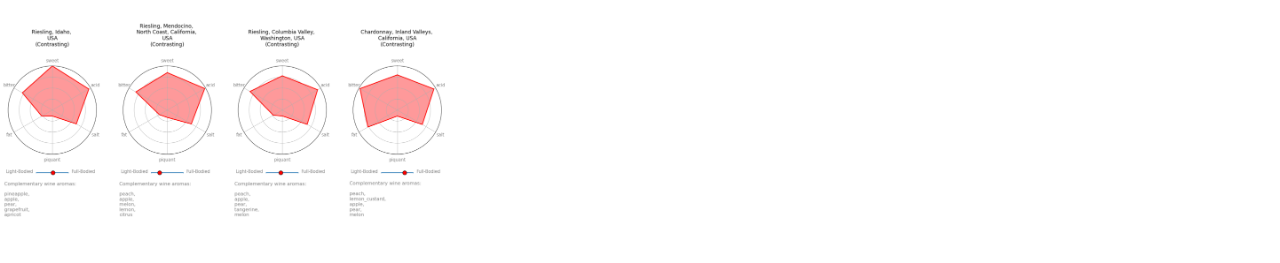
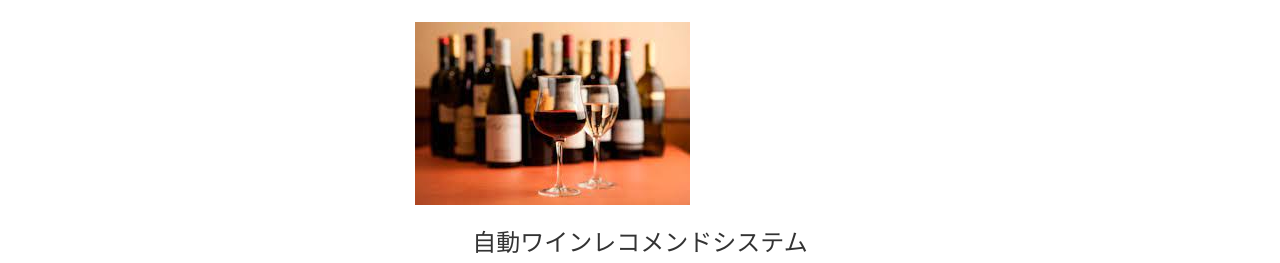
Before and after one commit to TsukasaMatsuya/test_portfolio, a plain HTML site: page portfolio.html in a window 1280 px wide. Shown: the part 631-894 px from the top of the page. Drawn offline with nearby package versions, Linux system fonts and the light colour scheme.

Commit message:
Update portfolio.html

```diff
--- a/portfolio.html
+++ b/portfolio.html
@@ -88,7 +88,9 @@
                         現在は武蔵野大学データサイエンス学科に在学しており、福原先生の元でワインの自動ペアリングシステムの作成に取り組んでいる。
                     </p>
                 <h2>未来創造プロジェクト</h2>
-                <img class="rink-image" src="image/wine_recomendation.png" alt="自動ワインレコメンドシステム">
+                <div class="rink-image">
+                    <img  src="image/wine_3.jpeg" alt="自動ワインレコメンドシステム">
+                </div>
                 <h3>自動ワインレコメンドシステム</h3>
                 <p>
                     ワインと料理のレシピや商品説明から自然言語処理を用いて
```
